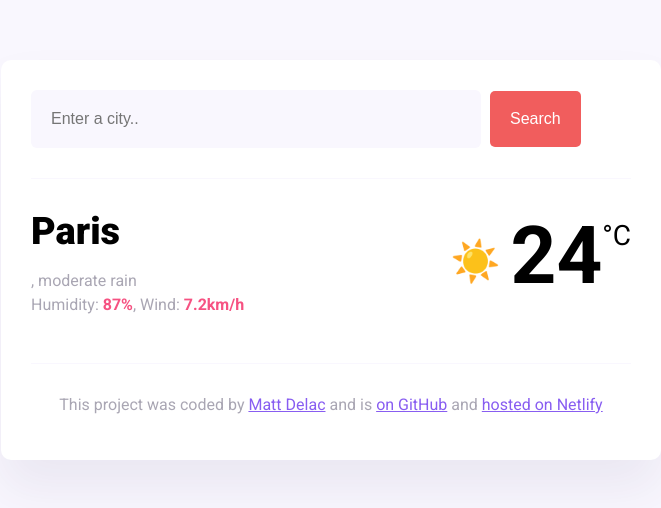
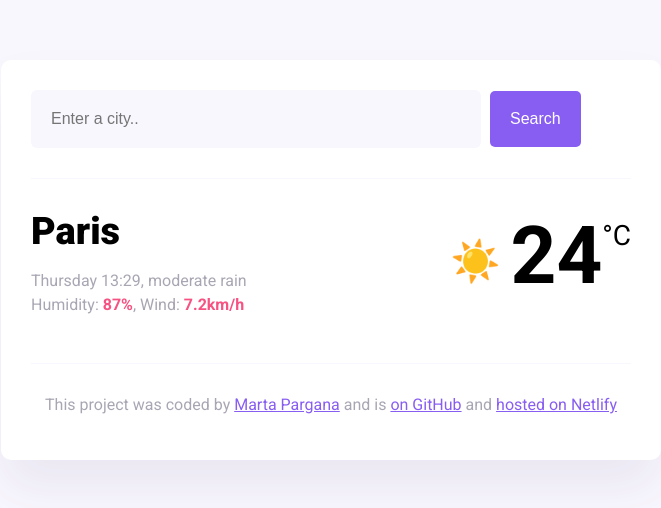
Before and after one commit to martaPargana/WeatherApp_SheCodesPlus, a plain HTML site: page index.html in a window 1280 px wide. Shown: the whole page, without its empty margins (309-970 px from the left). Drawn offline with nearby package versions, Linux system fonts and the light colour scheme.

Commit message:
JS src update and footer correction

```diff
--- a/index.html
+++ b/index.html
@@ -53,12 +53,12 @@
       <footer>
         <p>
           This project was coded by
-          <a href="#" target="_blank">Matt Delac</a> and is
-          <a href="#" target="_blank"> on GitHub</a> and
+          <a href="https://github.com/martaPargana" target="_blank">Marta Pargana</a> and is
+          <a href="https://github.com/martaPargana/lesson4_SheCodesPlus" target="_blank"> on GitHub</a> and
           <a href="#" target="_blank">hosted on Netlify</a>
         </p>
       </footer>
     </div>
   </body>
-  <script src="src/index.js"></script>
+  <script src="index.js"></script>
 </html>
--- a/styles.css
+++ b/styles.css
@@ -34,7 +34,7 @@ header {
 .search-button {
   margin-left: 5px;
   font-size: 16px;
-  background-color: #f15d5d;
+  background-color: #885df1;
   color: white;
   border: none;
   padding: 20px;
```
